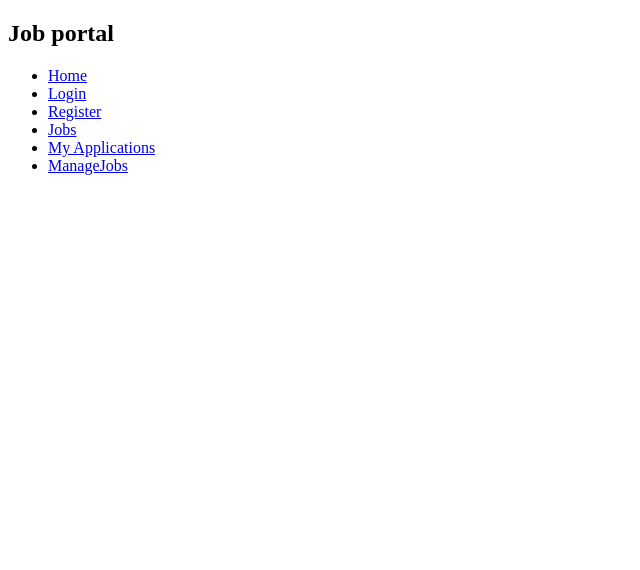
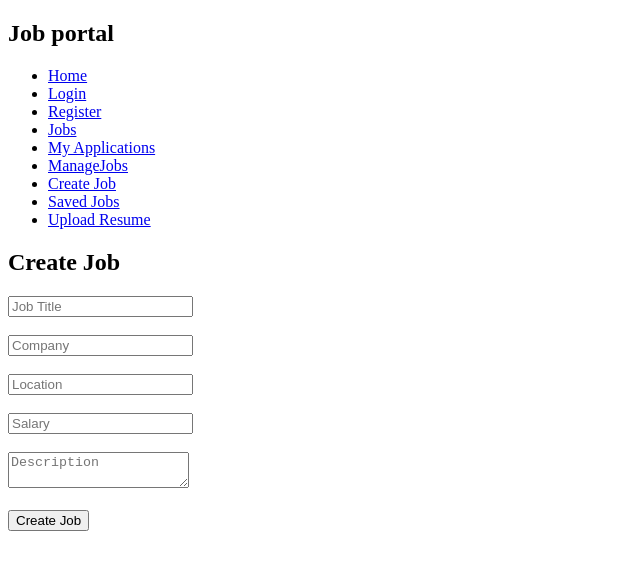
Before and after one commit to Chandolu-Anusha/job-portal, a React (Vite) app in the folder client/: page /create-job in a window 1280 px wide. Shown: the top 570 px of the page, without its empty margins (0-640 px from the left). Built offline with nearby package versions, Linux system fonts and the light colour scheme.

Commit message:
Update frontend

```diff
--- a/client/src/App.jsx
+++ b/client/src/App.jsx
@@ -9,6 +9,11 @@ import JobDetails from"./pages/JobDetails";
 import MyApplications from "./pages/MyApplications";
 import ManageJobs from"./pages/ManageJobs";
 import JobApplications from "./pages/JobApplications";
+import CreateJob from "./pages/CreateJob";
+import EditJob from "./pages/EditJob";
+import SavedJobs from"./pages/SavedJobs";
+import UploadResume from"./pages/UploadResume";
+
 
 function App(){
   return(
@@ -24,6 +29,10 @@ function App(){
         <Route path="/my" element={<MyApplications/>}/>
         <Route path="/manage-jobs" element={<ManageJobs/>}/>
         <Route path="/applications/:id" element={<JobApplications/>}></Route>
+        <Route path="/create-job" element={<CreateJob/>}></Route>
+        <Route path="/edit-job/:id" element={<EditJob/>}></Route>
+        <Route path="/saved-jobs" element={<SavedJobs/>}></Route>
+        <Route path="/Upload-Resume" element={<UploadResume/>}></Route>
       </Routes>
     </>
   );
--- a/client/src/components/Navbar.jsx
+++ b/client/src/components/Navbar.jsx
@@ -22,6 +22,15 @@ function Navbar(){
                 <li>
                     <Link to="/manage-jobs">ManageJobs</Link>
                 </li>
+                <li>
+                    <Link to="/create-job">Create Job</Link>
+                </li>
+                <li>
+                    <Link to="/Saved-jobs">Saved Jobs</Link>
+                </li>
+                <li>
+                    <Link to="/Upload-Resume">Upload Resume</Link>
+                </li>
             </ul>
         </nav>
     );
--- /dev/null
+++ b/client/src/pages/CreateJob.jsx
@@ -0,0 +1,85 @@
+import { useState } from "react";
+import api from "../services/api";
+
+function CreateJob() {
+    const [job, setJob] = useState({
+        title: "",
+        company: "",
+        location: "",
+        salary: "",
+        description: ""
+    });
+
+    const handleChange = (e) => {
+        setJob({
+            ...job,
+            [e.target.name]: e.target.value
+        });
+    };
+
+    const handleSubmit = async (e) => {
+        e.preventDefault();
+
+        try {
+            const response = await api.post("/jobs", job);
+            alert(response.data.message);
+        } catch (error) {
+            console.log(error.response?.data || error);
+        }
+    };
+
+    return (
+        <div>
+            <h2>Create Job</h2>
+
+            <form onSubmit={handleSubmit}>
+
+                <input
+                    type="text"
+                    name="title"
+                    placeholder="Job Title"
+                    value={job.title}
+                    onChange={handleChange}
+                /><br/><br/>
+
+                <input
+                    type="text"
+                    name="company"
+                    placeholder="Company"
+                    value={job.company}
+                    onChange={handleChange}
+                /><br/><br/>
+
+                <input
+                    type="text"
+                    name="location"
+                    placeholder="Location"
+                    value={job.location}
+                    onChange={handleChange}
+                /><br/><br/>
+
+                <input
+                    type="number"
+                    name="salary"
+                    placeholder="Salary"
+                    value={job.salary}
+                    onChange={handleChange}
+                /><br/><br/>
+
+                <textarea
+                    name="description"
+                    placeholder="Description"
+                    value={job.description}
+                    onChange={handleChange}
+                /><br/><br/>
+
+                <button type="submit">
+                    Create Job
+                </button>
+
+            </form>
+        </div>
+    );
+}
+
+export default CreateJob;
--- /dev/null
+++ b/client/src/pages/EditJob.jsx
@@ -0,0 +1,79 @@
+import { useParams } from "react-router-dom";
+import {useState,useEffect}from"react";
+import api from"../services/api";
+
+function EditJob() {
+    const { id } = useParams();
+
+    const [job,setJob]=useState({
+        title:"",
+        company: "",
+        location: "",
+        salary: "",
+        description: ""
+
+    });
+    useEffect(() => {
+    fetchJob();
+}, []);
+const fetchJob = async () => {
+    console.log ("fetchjob called");
+    try {
+        const response = await api.get(`/jobs/${id}`);
+        setJob(response.data.job);
+    } catch (error) {
+        console.log(error.response?.data);
+    }
+};
+const handleChange=(e)=>{
+        setJob({
+            ...job,
+            [e.target.name]: e.target.value,
+        });
+    };
+    const handleSubmit=async(e)=>{
+        e.preventDefault();
+        try{
+            const response=await api.put(`/jobs/${id}`,job);
+            alert(response.data.message);
+        }catch(error){
+            console.log(error.response?.data);
+        }
+    };
+    return (
+        <div>
+            <h2>Edit Job</h2>
+            <form onSubmit={handleSubmit}>
+                <input type="text"
+                name="title"
+                value={job.title}
+                onChange={handleChange}
+                placeholder="Job Title"
+                /><br/><br/>
+                 <input type="text"
+                name="company"
+                value={job.company}
+                onChange={handleChange}
+                placeholder="Company"
+                /><br/><br/>
+                 <input type="text"
+                name="location"
+                value={job.location}
+                onChange={handleChange}
+                placeholder="Location"
+                /><br/><br/>
+                <textarea
+                name="description"
+                value={job.description}
+                onChange={handleChange}
+                placeholder="description"
+                /><br/><br/>
+                <button type="Submit">
+                    Update Job
+                </button>
+            </form>
+        </div>
+    );
+}
+
+export default EditJob;
--- a/client/src/pages/JobApplications.jsx
+++ b/client/src/pages/JobApplications.jsx
@@ -18,14 +18,14 @@ function JobApplications() {
             console.log(error.response.data);
         }
     };
-    const updateStatus=async(appicationId,status)=>{
+    const updateStatus=async(applicationId,status)=>{
         try{
             const response=await api.put(
-                `/application/${applicationId}`,
+                `/applications/${applicationId}`,
                 {status}
             );
             alert(response.data.message);
-            fetchApllication();
+            fetchApplications();
         }catch(error){
             console.log(error.response.data);
         }
--- a/client/src/pages/Jobs.jsx
+++ b/client/src/pages/Jobs.jsx
@@ -4,6 +4,9 @@ import api from "../services/api";
 
 function Jobs() {
     const [jobs, setJobs] = useState([]);
+    const [search,setSearch]=useState("");
+    const [location,setLocation]=useState("");
+    const [company,setCompany]=useState("");
 
     useEffect(() => {
         fetchJobs();
@@ -21,8 +24,61 @@ function Jobs() {
     return (
         <div>
             <h2>All Jobs</h2>
+            <input
+            type="text"
+            placeholder="Search by title, company or location"
+            value={search}
+            onChange={(e) => setSearch(e.target.value)}
+            />
+            <input
+            type="text"
+            placeholder="Search by location"
+            value={location}
+            onChange={(e) => setLocation(e.target.value)}
+            />
+            <input
+            type="text"
+            placeholder="Search by company"
+            value={company}
+            onChange={(e) => setCompany(e.target.value)}
+            />
+            <select
+            value={location}
+            onChange={(e) => setLocation(e.target.value)}
+            >
+                <option value="">All Locations</option>
+                <option value="Hyderabad">Hyderabad</option>
+                <option value="Bangalore">Bangalore</option>
+                <option value="Chennai">Chennai</option>
+            </select>
+            <select
+            value={company}
+            onChange={(e) => setCompany(e.target.value)}
+            >
+                <option value="">All Companies</option>
+                <option value="Infosys">Infosys</option>
+                <option value="TCS">TCS</option>
+                <option value="Wipro">Wipro</option>
+            </select>
+            {jobs
+            .filter((job)=>{
+                const matchesSearch=
+                    job.title.toLowerCase().includes(search.toLowerCase())||
+                    job.company.toLowerCase().includes(search.toLowerCase())||
+                    job.location.toLowerCase().includes(search.toLowerCase());
+                    const matchesLocation=
+                        location === "" || job.location === location;
+                    const matchesCompany=
+                        company === "" || job.company === company;
+                    return matchesSearch && matchesLocation && matchesCompany;
 
-            {jobs.map((job) => (
+
+
+
+
+
+            })
+            .map((job) => (
                 <div key={job._id}>
                     <Link to={`/jobs/${job._id}`}>
                     <h3>{job.title}</h3>
--- /dev/null
+++ b/client/src/pages/SavedJobs.jsx
@@ -0,0 +1,35 @@
+import { useEffect, useState } from "react";
+import api from "../services/api";
+
+function SavedJobs() {
+    const [savedJobs, setSavedJobs] = useState([]);
+
+    useEffect(() => {
+        fetchSavedJobs();
+    }, []);
+
+    const fetchSavedJobs = async () => {
+        try {
+            const response = await api.get("/saved");
+            setSavedJobs(response.data.savedJobs);
+        } catch (error) {
+            console.log(error.response?.data);
+        }
+    };
+
+    return (
+        <div>
+            <h2>Saved Jobs</h2>
+
+            {savedJobs.map((item) => (
+                <div key={item._id}>
+                    <h3>{item.job.title}</h3>
+                    <p>{item.job.company}</p>
+                    <p>{item.job.location}</p>
+                </div>
+            ))}
+        </div>
+    );
+}
+
+export default SavedJobs;
--- /dev/null
+++ b/client/src/pages/UploadResume.jsx
@@ -0,0 +1,47 @@
+import { useState } from "react";
+import api from "../services/api";
+
+function UploadResume() {
+    const [resume, setResume] = useState(null);
+
+    const handleUpload = async (e) => {
+        e.preventDefault();
+
+        const formData = new FormData();
+        formData.append("resume", resume);
+
+        try {
+            const response = await api.post("/upload/resume", formData, {
+                headers: {
+                    "Content-Type": "multipart/form-data",
+                },
+            });
+
+            alert(response.data.message);
+        } catch (error) {
+            console.log(error.response?.data);
+        }
+    };
+
+    return (
+        <div>
+            <h2>Upload Resume</h2>
+
+            <form onSubmit={handleUpload}>
+                <input
+                    type="file"
+                    onChange={(e) => setResume(e.target.files[0])}
+                />
+
+                <br />
+                <br />
+
+                <button type="submit">
+                    Upload
+                </button>
+            </form>
+        </div>
+    );
+}
+
+export default UploadResume;
```
Also changed, not shown: client/src/pages/ManageJobs.jsx (+21 -0 lines).
